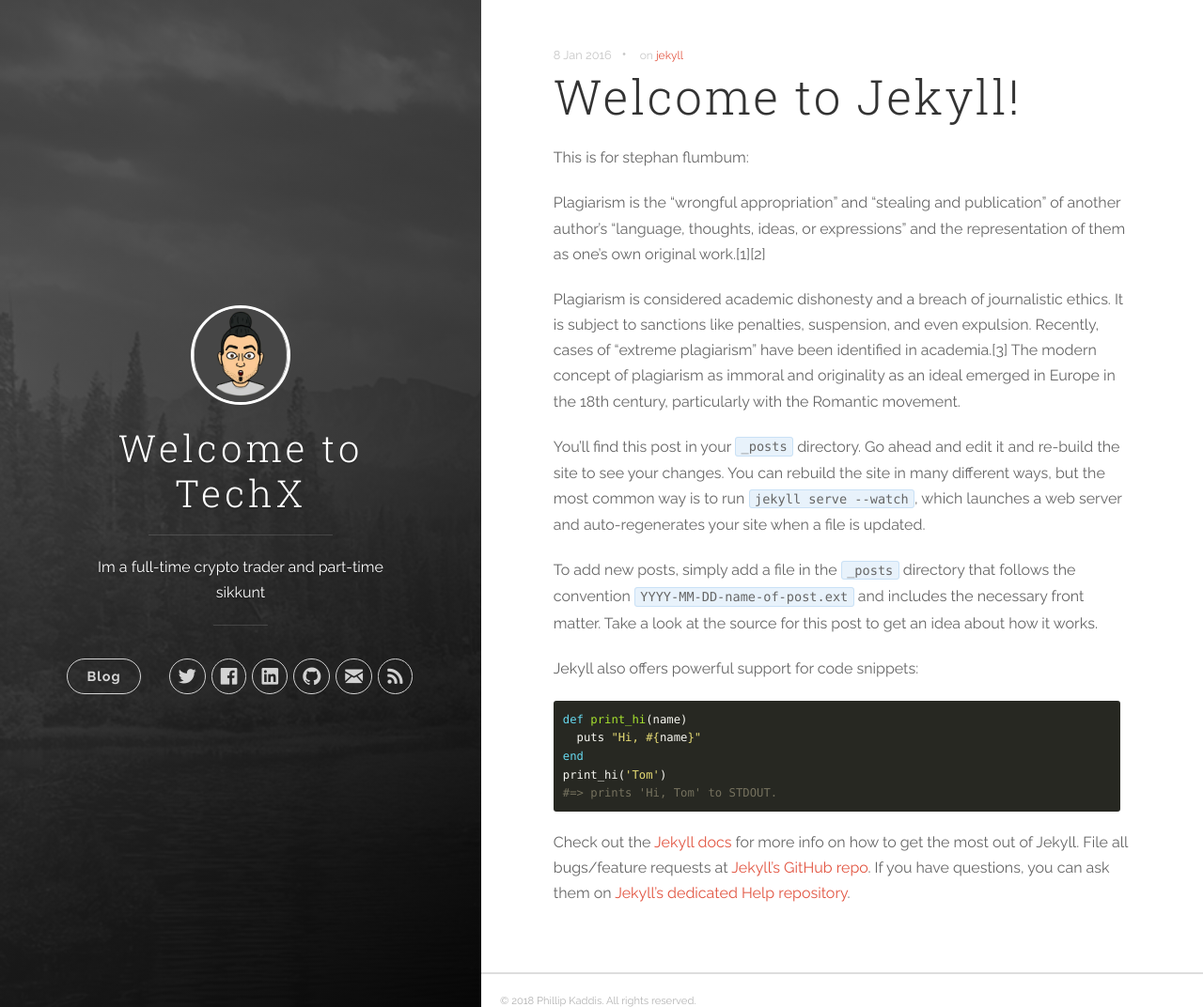
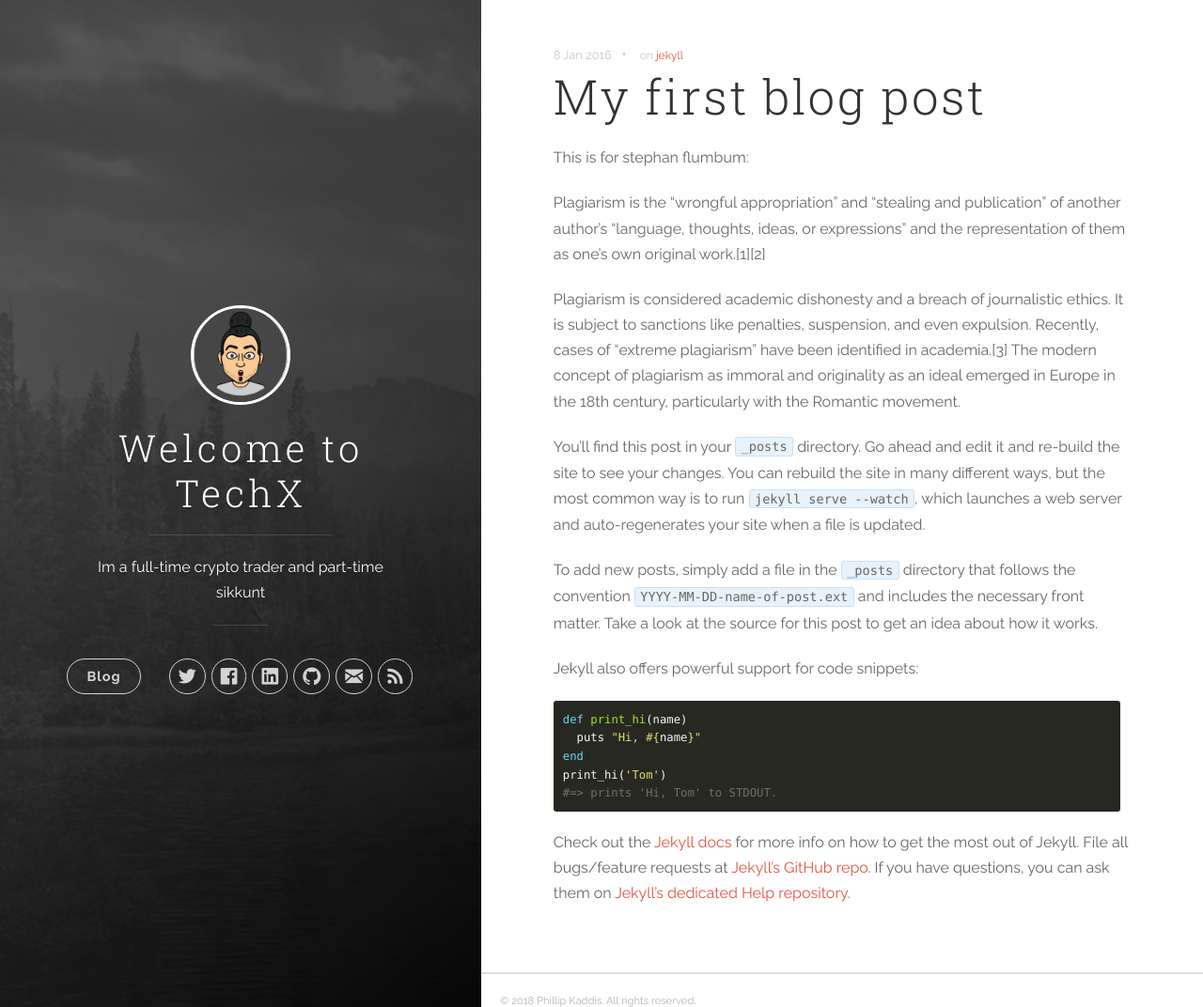
Before and after one commit to pkaddis/pkaddis.github.io, a Jekyll site: the page built from _posts/2016-01-08-welcome-to-jekyll.markdown, in a window 1280 px wide and 1072 px high. Shown: the whole window at 94% size. Built offline with Jekyll 4.4.1, drawn with Linux system fonts in a browser that asks for light colours; nearby versions of some CDN libraries.

Commit message:
Update 2016-01-08-welcome-to-jekyll.markdown

```diff
--- a/_posts/2016-01-08-welcome-to-jekyll.markdown
+++ b/_posts/2016-01-08-welcome-to-jekyll.markdown
@@ -1,5 +1,5 @@
 ---
-title:  "Welcome to Jekyll!"
+title:  "My first blog post"
 date:   2016-01-08 15:04:23
 categories: [jekyll]
 tags: [jekyll]
```
